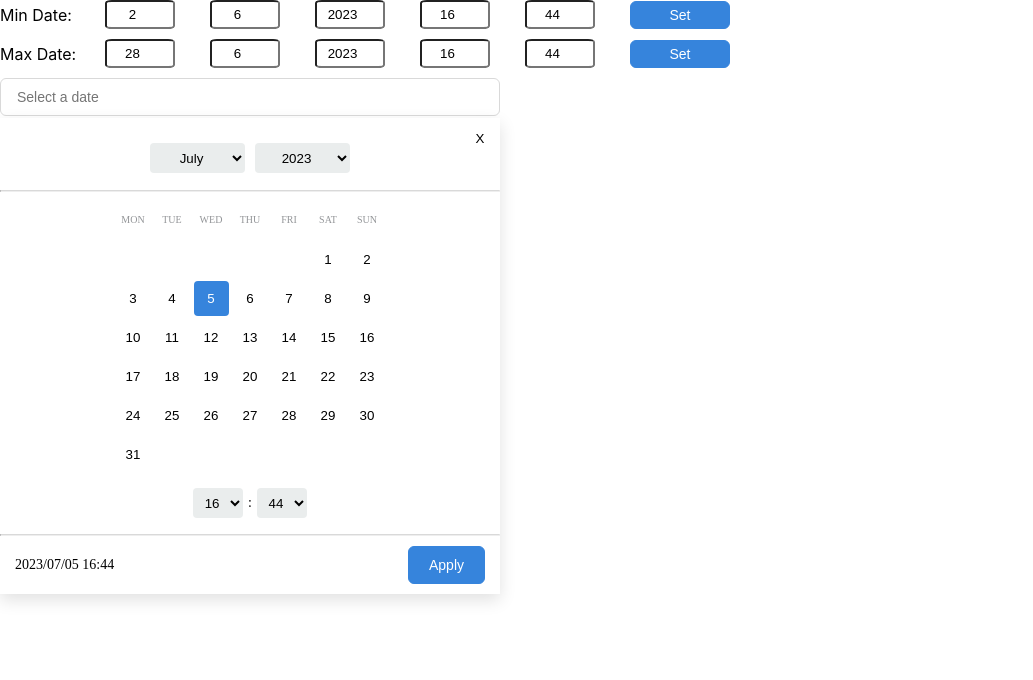
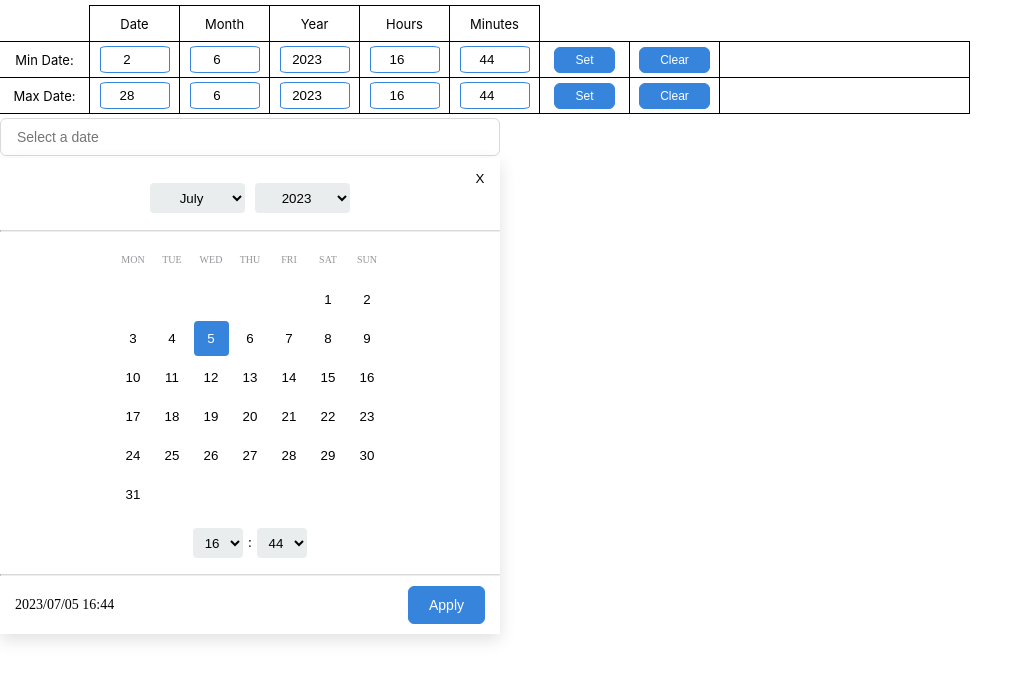
Before and after one commit to snigdho611/custom-react-datepicker, a React (Create React App) app: page / in a window 1280 px wide. Shown: the top 680 px of the page, without its empty margins (0-1033 px from the left). Built offline with nearby package versions, Linux system fonts and the light colour scheme.

Commit message:
Updated design for setting minimum and maximum values for datepicker

```diff
--- a/src/App.tsx
+++ b/src/App.tsx
@@ -18,51 +18,71 @@ function App() {
   const [max, setMax] = useState<null | Date>(null);
 
   return (
+    <>
       <div className="rangebar">
         <div className="rangebar_row">
-        Min Date:
+          <div></div>
+          <div className="rangebar_row_cell">Date</div>
+          <div className="rangebar_row_cell">Month</div>
+          <div className="rangebar_row_cell">Year</div>
+          <div className="rangebar_row_cell">Hours</div>
+          <div className="rangebar_row_cell">Minutes</div>
+        </div>
+        <div className="rangebar_row">
+          <div className="rangebar_row_cell">Min Date:</div>
+          <div className="rangebar_row_cell">
             <input
               type="number"
-          className="rangebar_row_input"
+              className="rangebar_row_cell_input"
               max={31}
               min={1}
               value={minDate}
               onChange={(e) => setMinDate(Number(e.target.value))}
             />
+          </div>
+          <div className="rangebar_row_cell">
             <input
               type="number"
-          className="rangebar_row_input"
+              className="rangebar_row_cell_input"
               max={11}
               min={0}
               value={minMonth}
               onChange={(e) => setMinMonth(Number(e.target.value))}
             />
+          </div>
+          <div className="rangebar_row_cell">
             <input
               type="number"
-          className="rangebar_row_input"
+              className="rangebar_row_cell_input"
               max={2050}
               min={1950}
               value={minYear}
               onChange={(e) => setMinYear(Number(e.target.value))}
             />
+          </div>
+          <div className="rangebar_row_cell">
             <input
               type="number"
-          className="rangebar_row_input"
+              className="rangebar_row_cell_input"
               max={23}
               min={0}
               value={minHours}
               onChange={(e) => setMinHours(Number(e.target.value))}
             />
+          </div>
+          <div className="rangebar_row_cell">
             <input
               type="number"
-          className="rangebar_row_input"
+              className="rangebar_row_cell_input"
               max={59}
               min={0}
               value={minMinutes}
               onChange={(e) => setMinMinutes(Number(e.target.value))}
             />
+          </div>
+          <div className="rangebar_row_cell">
             <button
-          className="rangebar_row_button"
+              className="rangebar_row_cell_button"
               onClick={() => {
                 if (new Date(`${minYear}-${minMonth + 1}-${minDate} ${minHours}:${minMinutes}`)) {
                   if (max) {
@@ -79,59 +99,86 @@ function App() {
                       );
                     }
                   } else {
-                setMin(new Date(`${minYear}-${minMonth + 1}-${minDate} ${minHours}:${minMinutes}`));
+                    setMin(
+                      new Date(`${minYear}-${minMonth + 1}-${minDate} ${minHours}:${minMinutes}`)
+                    );
                   }
                 }
               }}
             >
               Set
             </button>
+          </div>
+          <div className="rangebar_row_cell">
+            <button
+              className="rangebar_row_cell_button"
+              onClick={() => {
+                setMin(null);
+              }}
+            >
+              Clear
+            </button>
+          </div>
+          <div className="rangebar_row_cell">
             <span>{min ? new Date(min).toString() : ""}</span>
           </div>
+        </div>
+
         <div className="rangebar_row">
-        Max Date:
+          <div className="rangebar_row_cell">Max Date:</div>
+          <div className="rangebar_row_cell">
             <input
               type="number"
-          className="rangebar_row_input"
+              className="rangebar_row_cell_input"
               max={31}
               min={1}
               value={maxDate}
               onChange={(e) => setMaxDate(Number(e.target.value))}
             />
+          </div>
+          <div className="rangebar_row_cell">
             <input
               type="number"
-          className="rangebar_row_input"
+              className="rangebar_row_cell_input"
               max={11}
               min={0}
               value={maxMonth}
               onChange={(e) => setMaxMonth(Number(e.target.value))}
             />
+          </div>
+          <div className="rangebar_row_cell">
             <input
               type="number"
-          className="rangebar_row_input"
+              className="rangebar_row_cell_input"
               max={2050}
               min={1950}
               value={maxYear}
               onChange={(e) => setMaxYear(Number(e.target.value))}
             />
+          </div>
+          <div className="rangebar_row_cell">
             <input
               type="number"
-          className="rangebar_row_input"
+              className="rangebar_row_cell_input"
               max={23}
               min={0}
               value={maxHours}
               onChange={(e) => setMaxHours(Number(e.target.value))}
             />
+          </div>
+          <div className="rangebar_row_cell">
             <input
               type="number"
-          className="rangebar_row_input"
+              className="rangebar_row_cell_input"
               max={59}
               min={0}
               value={maxMinutes}
               onChange={(e) => setMaxMinutes(Number(e.target.value))}
             />
+          </div>
+          <div className="rangebar_row_cell">
             <button
-          className="rangebar_row_button"
+              className="rangebar_row_cell_button"
               onClick={() => {
                 if (new Date(`${maxYear}-${maxMonth + 1}-${maxDate} ${maxHours}:${maxMinutes}`)) {
                   if (min) {
@@ -148,13 +195,30 @@ function App() {
                       );
                     }
                   } else {
-                setMax(new Date(`${maxYear}-${maxMonth + 1}-${maxDate} ${maxHours}:${maxMinutes}`));
+                    setMax(
+                      new Date(`${maxYear}-${maxMonth + 1}-${maxDate} ${maxHours}:${maxMinutes}`)
+                    );
                   }
                 }
               }}
             >
               Set
             </button>
+          </div>
+          <div className="rangebar_row_cell">
+            <button
+              className="rangebar_row_cell_button"
+              onClick={() => {
+                setMax(null);
+              }}
+            >
+              Clear
+            </button>
+          </div>
+          <div className="rangebar_row_cell">
+            <span>{max ? new Date(max).toString() : ""}</span>
+          </div>
+        </div>
       </div>
       <Datepicker
         width="500px"
@@ -165,7 +229,7 @@ function App() {
         min={min}
         max={max}
       />
-    </div>
+    </>
   );
 }
 
--- a/src/components/Datepicker/index.tsx
+++ b/src/components/Datepicker/index.tsx
@@ -105,14 +105,6 @@ const Datepicker: React.FC<IDatepickerProps> = ({
       setSelectedDate(null);
     }
   }, [value]);
-
-  useEffect(() => {
-    //   if(min){
-    //     if(min.getTime() > )
-    //   }
-    console.log(min);
-    console.log(max);
-  }, [min, max]);
 
   const onDateClick = (
     year: number,
--- a/src/index.scss
+++ b/src/index.scss
@@ -26,18 +26,32 @@ body {
 .rangebar {
   display: flex;
   flex-direction: column;
-  gap: 10px;
+  // gap: 10px;
+  font-size: 13px;
+  margin: 5px 0px;
   &_row {
     // display: flex;
+    width: fit-content;
     display: grid;
-    grid-template-columns: repeat(8, 100px);
-    gap: 5px;
+    grid-template-columns: 90px 90px 90px 90px 90px 90px 90px 90px 250px;
+    // gap: 5px;
     align-items: center;
+    text-align: center;
+    &_cell {
+      outline: 1px solid black;
+      margin-right: 1px;
+      margin-top: 1px;
+      height: 35px;
+      justify-content: center;
+      align-items: center;
+      display: flex;
       &_input {
         width: 70px;
         text-align: center;
         padding: 5px;
         border-radius: 10%;
+        margin: 0 auto;
+        border: 1px solid $foreground;
       }
       &_button {
         background-color: transparent;
@@ -51,6 +65,7 @@ body {
         // height: ;
         cursor: pointer;
         font-family: "Noto Sans JP", sans-serif;
+        font-size: 12px;
         &:hover,
         &:focus {
           outline: none;
@@ -59,3 +74,4 @@ body {
       }
     }
   }
+}
```
Lines whose indentation alone changed are shown as unchanged.
